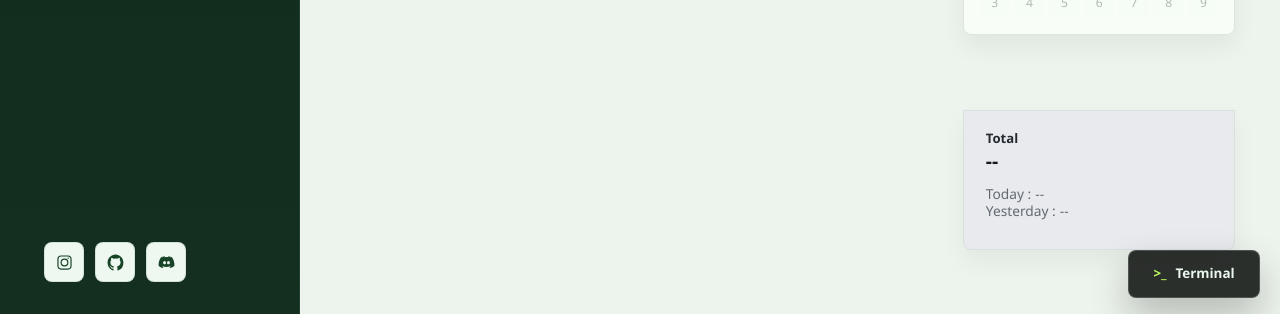
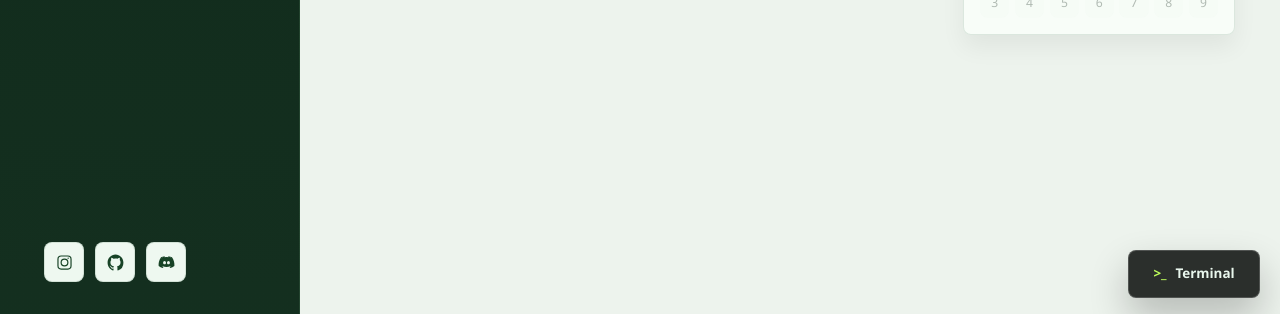
Before and after one commit to ms-axd/ms-axd.github.io, a Jekyll site: the page built from index.html, in a window 1280 px wide and 1205 px high. Shown: the part 891-1205 px from the top of the window. Built offline with Jekyll 4.4.1, drawn with Linux system fonts in a browser that asks for light colours; the list of posts is cut into pages by our own code.

Commit message:
count rm

```diff
--- a/_layouts/default.html
+++ b/_layouts/default.html
@@ -101,21 +101,6 @@
             <div class="rail-calendar__grid" data-calendar-grid aria-label="Calendar"></div>
           </section>
 
-          <section class="visitor-card" aria-label="Visitor count">
-            <span class="visitor-card__label">Total</span>
-            <strong class="visitor-card__total" data-visitor-total>--</strong>
-            <dl class="visitor-card__daily">
-              <div>
-                <dt>Today</dt>
-                <dd data-visitor-today>--</dd>
-              </div>
-              <div>
-                <dt>Yesterday</dt>
-                <dd data-visitor-yesterday>--</dd>
-              </div>
-            </dl>
-          </section>
-
         </aside>
       </div>
     </div>
@@ -154,6 +139,5 @@
   <script src="{{ '/assets/js/mini-terminal.js' | relative_url }}?v={{ site.time | date: '%s' }}"></script>
   <script src="{{ '/assets/js/discord-popover.js' | relative_url }}?v={{ site.time | date: '%s' }}"></script>
   <script src="{{ '/assets/js/search.js' | relative_url }}?v={{ site.time | date: '%s' }}"></script>
-  <script src="{{ '/assets/js/visitor-counter.js' | relative_url }}?v={{ site.time | date: '%s' }}"></script>
 </body>
 </html>
--- a/assets/css/style.css
+++ b/assets/css/style.css
@@ -1285,62 +1285,6 @@ footer {
   font-size: 0.95rem;
 }
 
-.visitor-card {
-  min-height: 140px;
-  padding: 1.25rem 1.35rem;
-  border: 1px solid rgba(45, 103, 66, 0.08);
-  border-radius: 0 0 8px 8px;
-  background: #e8eaee;
-  color: #20242a;
-  box-shadow: 0 12px 24px rgba(3, 20, 10, 0.05);
-}
-
-.visitor-card__label {
-  display: block;
-  color: #252a30;
-  font-size: 0.82rem;
-  font-weight: 700;
-  line-height: 1.2;
-}
-
-.visitor-card__total {
-  display: block;
-  margin-top: 0.2rem;
-  color: #15191f;
-  font-size: 1.2rem;
-  font-weight: 800;
-  line-height: 1.15;
-  letter-spacing: 0;
-  font-variant-numeric: tabular-nums;
-}
-
-.visitor-card__daily {
-  display: grid;
-  gap: 0.12rem;
-  margin-top: 0.85rem;
-  color: #646a72;
-  font-size: 0.86rem;
-  line-height: 1.15;
-}
-
-.visitor-card__daily div {
-  display: flex;
-  gap: 0.25rem;
-}
-
-.visitor-card__daily dt,
-.visitor-card__daily dd {
-  margin: 0;
-}
-
-.visitor-card__daily dt::after {
-  content: " :";
-}
-
-.visitor-card__daily dd {
-  font-variant-numeric: tabular-nums;
-}
-
 .link-list {
   display: grid;
   gap: 0.72rem;
--- a/assets/js/visitor-counter.js
+++ /dev/null
@@ -1,114 +0,0 @@
-document.addEventListener('DOMContentLoaded', () => {
-  const totalElement = document.querySelector('[data-visitor-total]');
-  const todayElement = document.querySelector('[data-visitor-today]');
-  const yesterdayElement = document.querySelector('[data-visitor-yesterday]');
-
-  if (!totalElement || !todayElement || !yesterdayElement) {
-    return;
-  }
-
-  const namespace = 'ms-axd-github-io';
-  const endpoint = 'https://api.counterapi.dev/v1';
-  const countedKey = 'ms-axd-visitor-counted-date';
-  const dateFormatter = new Intl.DateTimeFormat('en-CA', {
-    timeZone: 'Asia/Seoul',
-    year: 'numeric',
-    month: '2-digit',
-    day: '2-digit',
-  });
-
-  const formatDate = date => {
-    const parts = dateFormatter.formatToParts(date).reduce((result, part) => {
-      result[part.type] = part.value;
-      return result;
-    }, {});
-
-    return `${parts.year}-${parts.month}-${parts.day}`;
-  };
-  const formatNumber = value => Number(value || 0).toLocaleString('en-US').replace(/,/g, ' ');
-  const today = formatDate(new Date());
-  const yesterdayDate = new Date();
-  yesterdayDate.setDate(yesterdayDate.getDate() - 1);
-  const yesterday = formatDate(yesterdayDate);
-
-  const setValue = (element, value) => {
-    if (Number.isFinite(Number(value))) {
-      element.textContent = formatNumber(value);
-    }
-  };
-
-  const getCounterValue = data => {
-    const value = data.count ?? data.value ?? data.data?.count ?? data.data?.value ?? data.data;
-    return Number(value || 0);
-  };
-
-  const requestCount = async (action, key) => {
-    const suffix = action === 'get' ? '' : `/${action}`;
-    const response = await fetch(`${endpoint}/${namespace}/${key}${suffix}`, {
-      cache: 'no-store',
-    });
-
-    if (!response.ok) {
-      throw new Error('Visitor counter request failed');
-    }
-
-    const data = await response.json();
-    return getCounterValue(data);
-  };
-
-  const getCount = async key => {
-    try {
-      return await requestCount('get', key);
-    } catch (error) {
-      return 0;
-    }
-  };
-
-  const getCountedDate = () => {
-    try {
-      return localStorage.getItem(countedKey);
-    } catch (error) {
-      return null;
-    }
-  };
-
-  const setCountedDate = () => {
-    try {
-      localStorage.setItem(countedKey, today);
-    } catch (error) {
-      return null;
-    }
-  };
-
-  const updateCounts = async () => {
-    const hasCountedToday = getCountedDate() === today;
-
-    if (!hasCountedToday) {
-      const [totalValue, todayValue] = await Promise.all([
-        requestCount('up', 'total'),
-        requestCount('up', `day-${today}`),
-      ]);
-
-      setCountedDate();
-      setValue(totalElement, totalValue);
-      setValue(todayElement, todayValue);
-    } else {
-      const [totalValue, todayValue] = await Promise.all([
-        getCount('total'),
-        getCount(`day-${today}`),
-      ]);
-
-      setValue(totalElement, totalValue);
-      setValue(todayElement, todayValue);
-    }
-
-    const yesterdayValue = await getCount(`day-${yesterday}`);
-    setValue(yesterdayElement, yesterdayValue);
-  };
-
-  updateCounts().catch(() => {
-    totalElement.textContent = '--';
-    todayElement.textContent = '--';
-    yesterdayElement.textContent = '--';
-  });
-});
```
